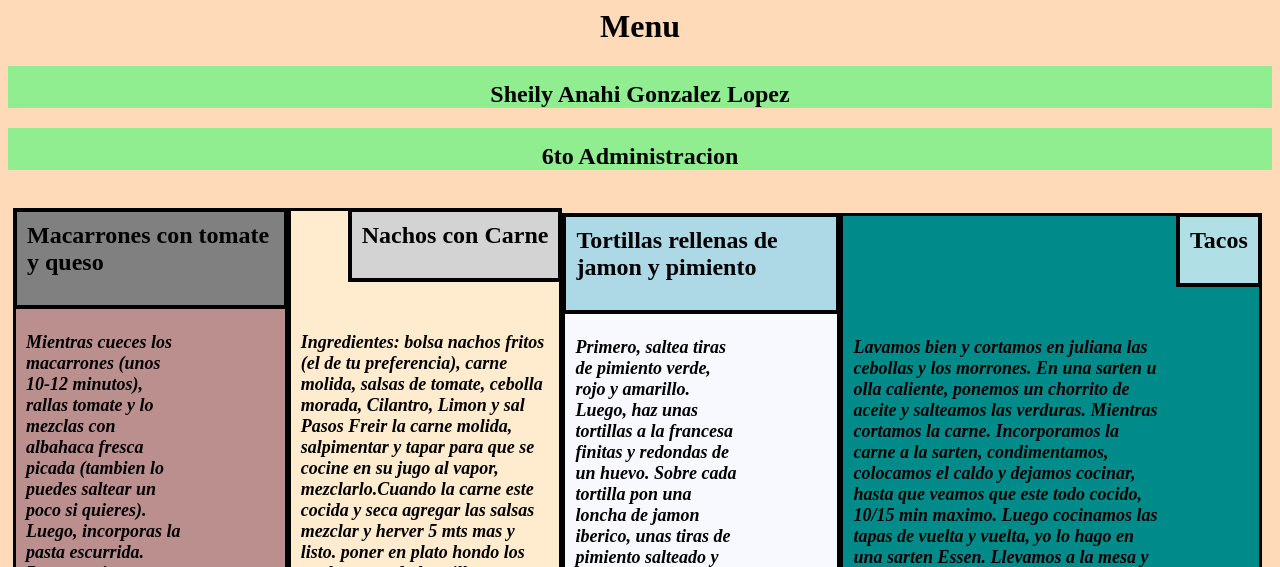
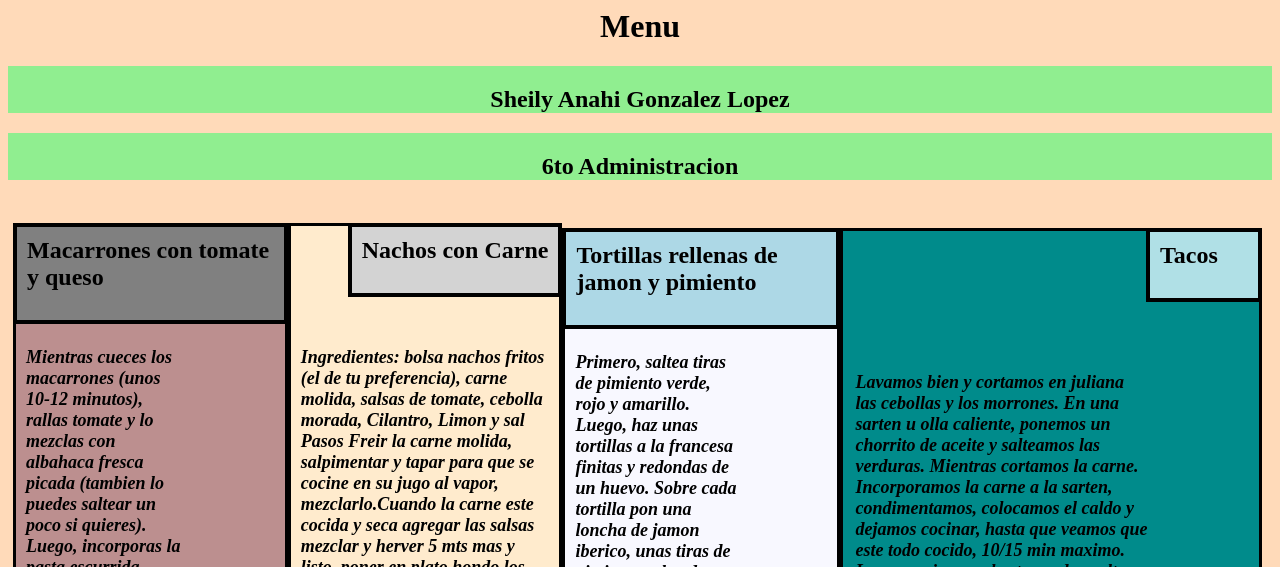
Before and after one commit to Sheily445/paginaa2, a plain HTML site: page index.html in a window 1280 px wide. Shown: the top 567 px of the page. Drawn offline with Linux system fonts and the light colour scheme.

Commit message:
Update souction.css

```diff
--- a/mdcss/souction.css
+++ b/mdcss/souction.css
@@ -4,15 +4,15 @@
   }
 
 #box{
-    background-color:peachpuff (255, 255, 255);
-    padding:5px;
+    background-color:peachpuff (255, 255, 255, 255);
+    padding: 5px;
 
 }
 
 
 h2{
-    margin-bottom: 15px;
-    padding-top: 15px;
+    margin-bottom: 20px;
+    padding-top: 20px;
     text-align: center;
     background-color: lightgreen;
 }
@@ -57,7 +57,7 @@ h2{
     flood-color:black;
     font-style: normal;
     float: right;
-    padding:  10px 10px 5px 10px;
+    padding:  10px 40px 5px 10px;
 }
 
 
@@ -94,7 +94,7 @@ h2{
    }
 
    #p4 {
-    padding: 100px 100px 100px 10px;
+    padding: 120px 110px 130px 12px;
     border: 3px solid;
     font-size:18px;
     background-color:darkcyan;
@@ -239,7 +239,7 @@ h2{
 
 }
 
-@media (min-width:768px) and (max-width:991px)
+@media (min-width:620px) and (max-width:700px)
 {
 .colp1, .colp2, .colp3, .colp4, .colp5, .colp6,.colp7, .colp8, .colp9,.colp10, .colp11, .colp12 {
   float: left;
```
